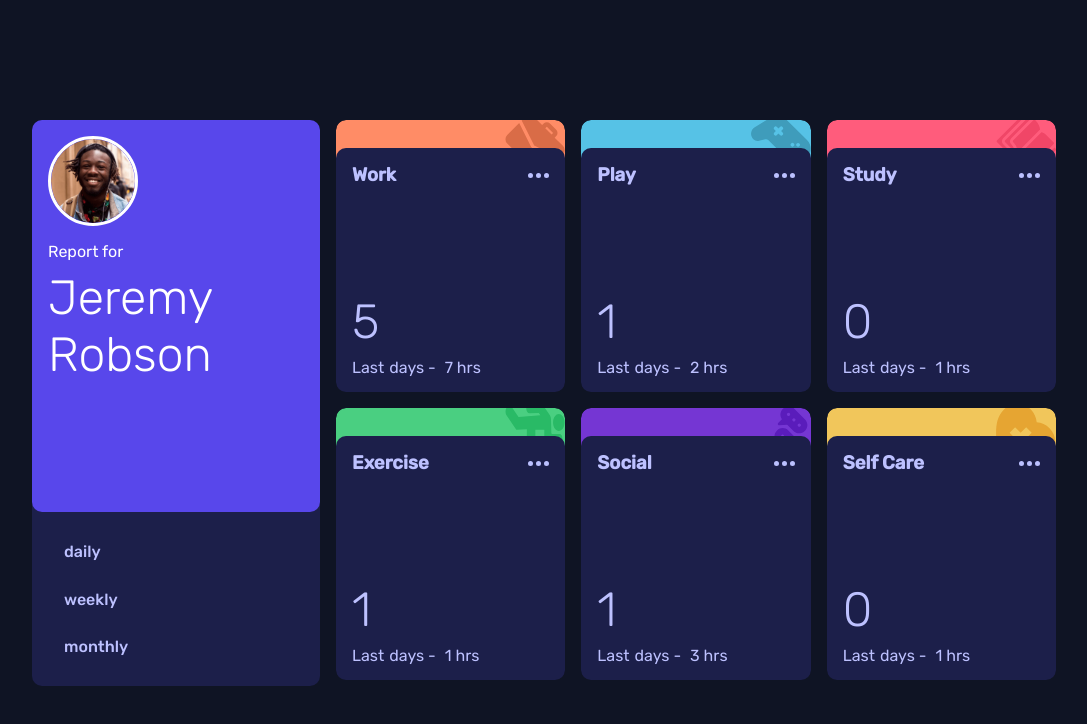
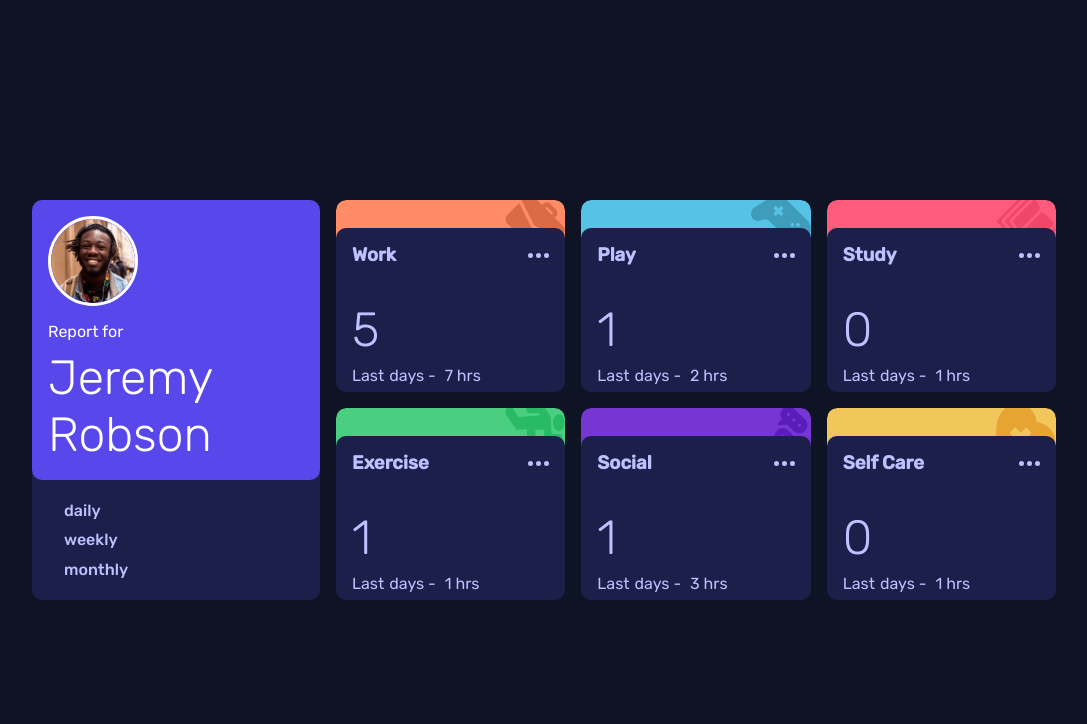
Before and after one commit to huanfs/front-end-mentor-challenge28, a React (Vite) app: page / in a window 1280 px wide. Shown: the top 724 px of the page, without its empty margins (96-1183 px from the left). Built offline with nearby package versions, Linux system fonts and the light colour scheme.

Commit message:
adjust: hight os #root

```diff
--- a/src/index.css
+++ b/src/index.css
@@ -43,7 +43,7 @@ body{
   }
   #root{
     width:80%;
-    height:70vh;
+    height:50vh;
     display:flex;
     flex-direction:row;
     flex-wrap:nowrap;
```
